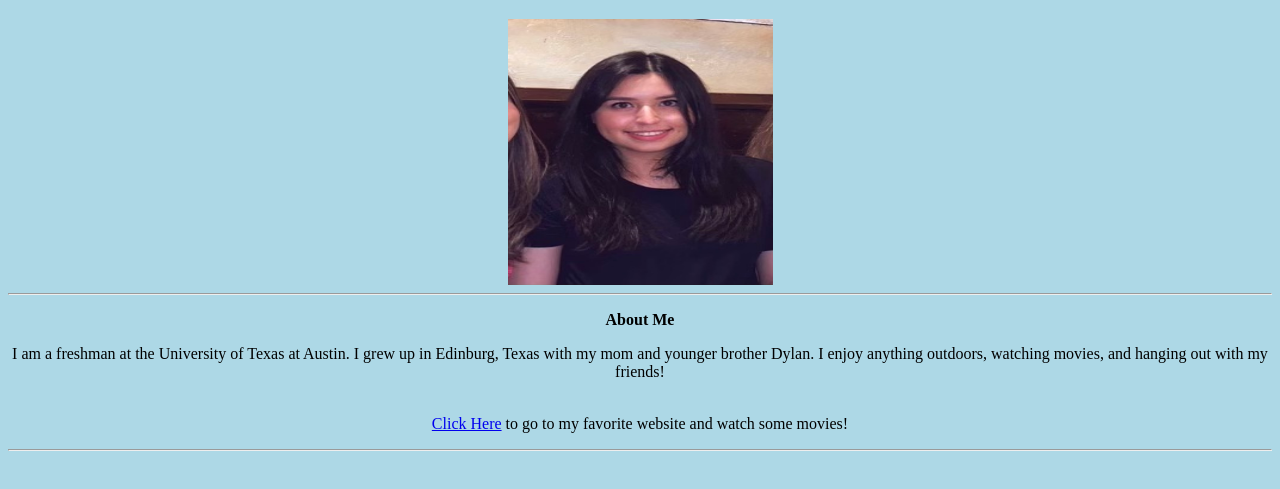
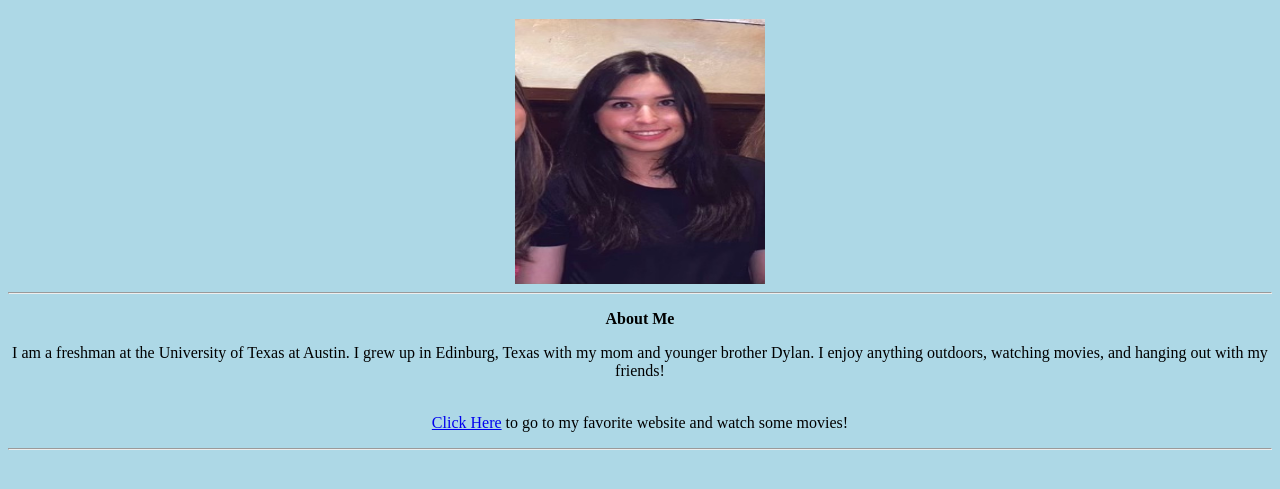
Before and after one commit to dezireerios/dezireerios.github.io, a plain HTML site: page index.html in a window 1280 px wide. Shown: the part 87-576 px from the top of the page. Drawn offline with Linux system fonts and the light colour scheme.

Commit message:
Fixing width of pic

```diff
--- a/index.html
+++ b/index.html
@@ -1,6 +1,6 @@
 <p>&nbsp;</p>
 <h1 style="text-align: center;">My name is Deziree Rios, welcome to my site!</h1>
-<center><img src="About%20Me.jpg" width='265' height='266' align="BOTTOM" /></
+<center><img src="About%20Me.jpg" width='250' height='265' align="BOTTOM" /></
 center><br><hr/>
 <body bgcolor = "LightBlue">
 <p><strong>About Me</strong></p>
```
Also changed, not shown: 1 other file.
